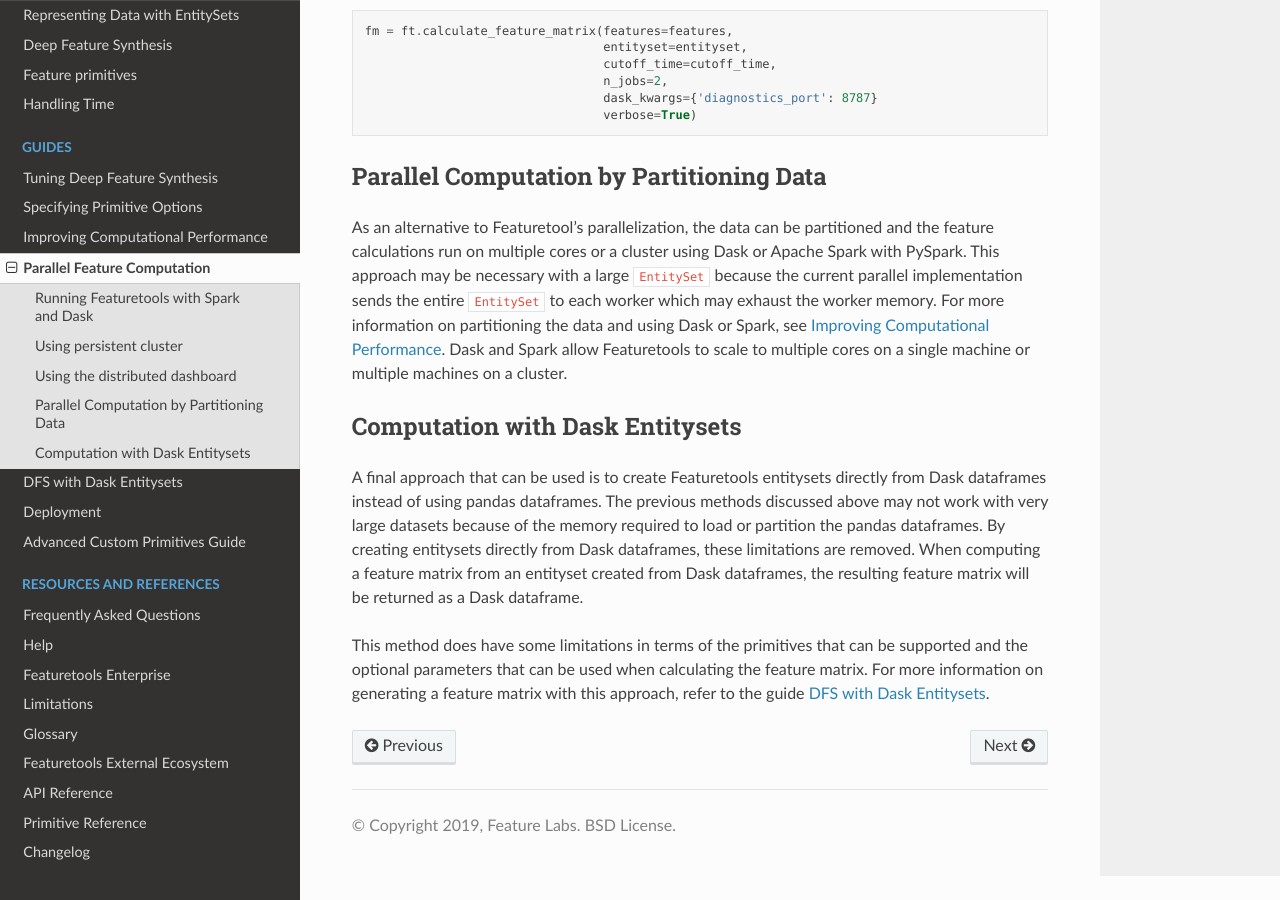
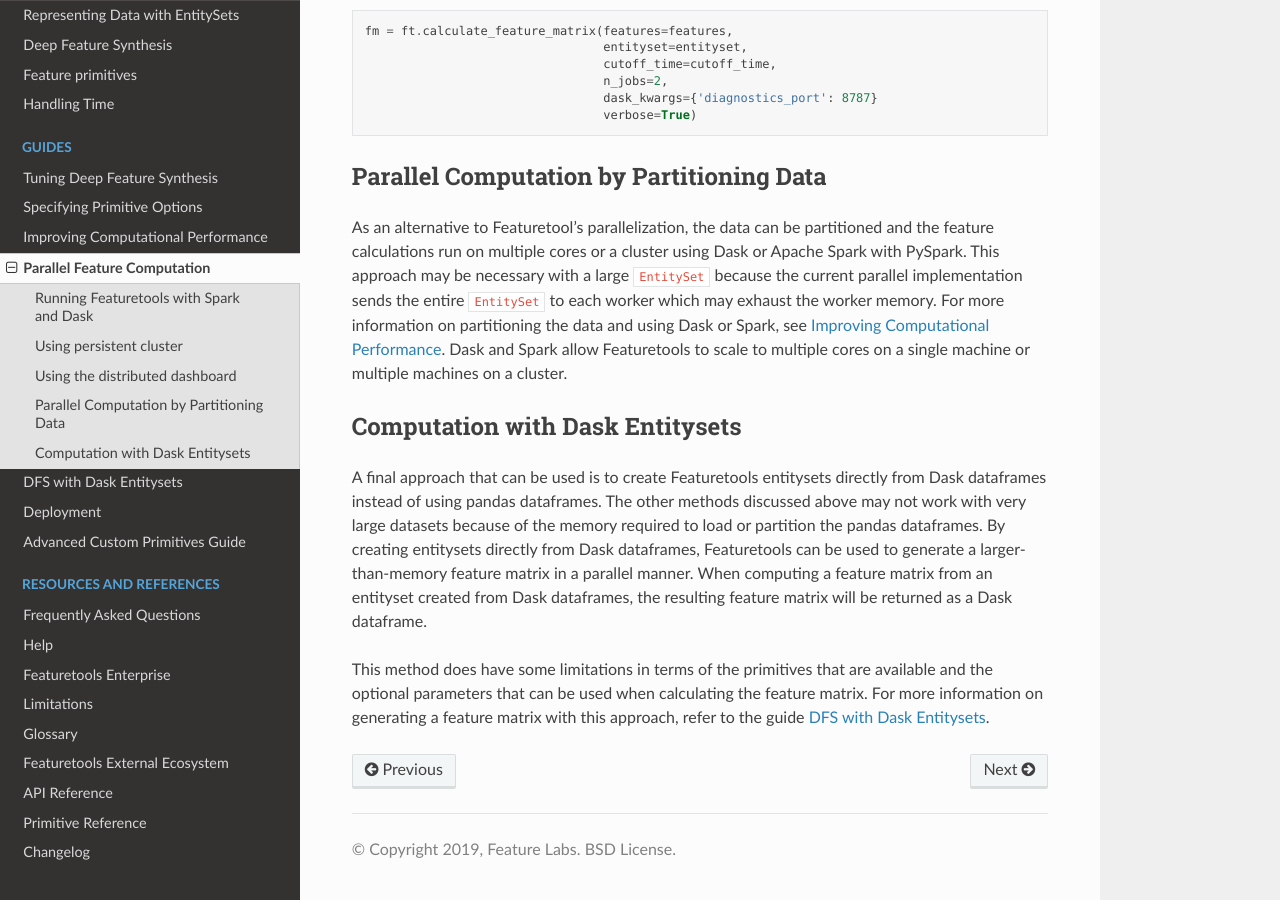
Before and after one commit to alteryx/featuretools, a Sphinx documentation site: the page built from docs/source/guides/parallel.rst, in a window 1280 px wide and 900 px high, scrolled down 2561 px. Built offline with Sphinx 7.4.7 and the Read the Docs theme 2.0.0, drawn with Linux system fonts in a browser that asks for light colours; pages that are not in the unit, such as notebooks, are missing from menus; comment, search, counter and statistics services are not loaded.

Commit message:
update parallel computation guide

```diff
--- a/docs/source/guides/parallel.rst
+++ b/docs/source/guides/parallel.rst
@@ -65,6 +65,6 @@
 
 Computation with Dask Entitysets
 --------------------------------
-A final approach that can be used is to create Featuretools entitysets directly from Dask dataframes instead of using pandas dataframes. The previous methods discussed above may not work with very large datasets because of the memory required to load or partition the pandas dataframes. By creating entitysets directly from Dask dataframes, these limitations are removed. When computing a feature matrix from an entityset created from Dask dataframes, the resulting feature matrix will be returned as a Dask dataframe.
+A final approach that can be used is to create Featuretools entitysets directly from Dask dataframes instead of using pandas dataframes. The other methods discussed above may not work with very large datasets because of the memory required to load or partition the pandas dataframes. By creating entitysets directly from Dask dataframes, Featuretools can be used to generate a larger-than-memory feature matrix in a parallel manner. When computing a feature matrix from an entityset created from Dask dataframes, the resulting feature matrix will be returned as a Dask dataframe.
 
-This method does have some limitations in terms of the primitives that can be supported and the optional parameters that can be used when calculating the feature matrix. For more information on generating a feature matrix with this approach, refer to the guide :doc:`/guides/dfs_with_dask_entitysets`.
+This method does have some limitations in terms of the primitives that are available and the optional parameters that can be used when calculating the feature matrix. For more information on generating a feature matrix with this approach, refer to the guide :doc:`/guides/dfs_with_dask_entitysets`.
```
